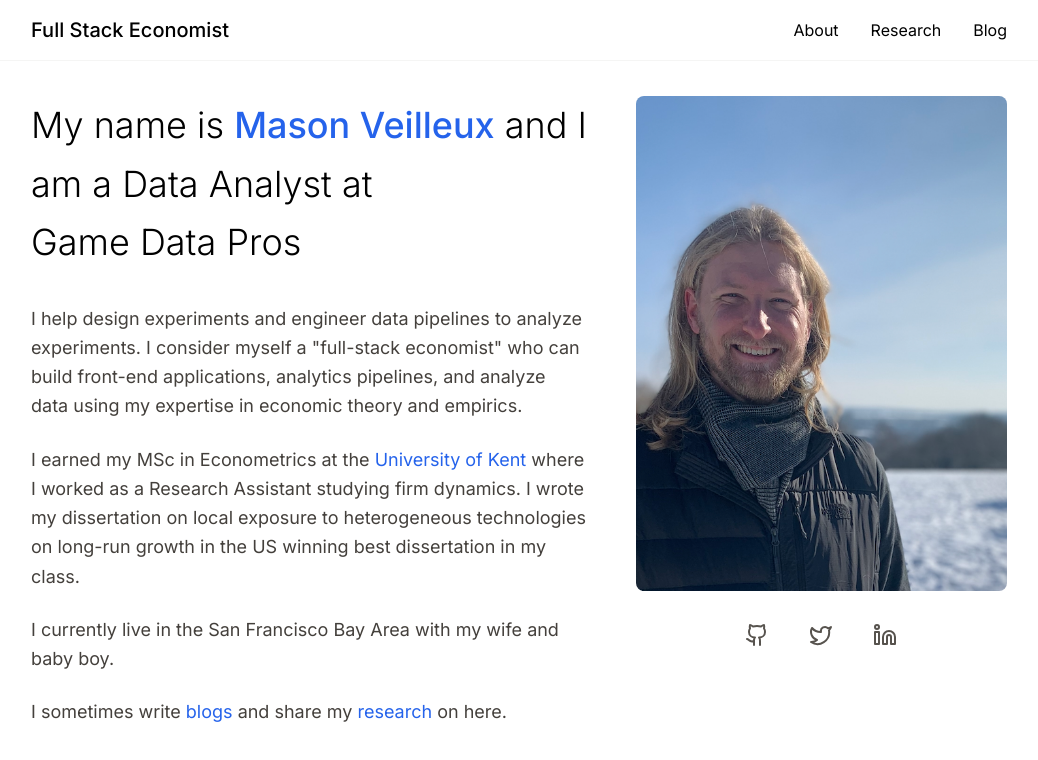
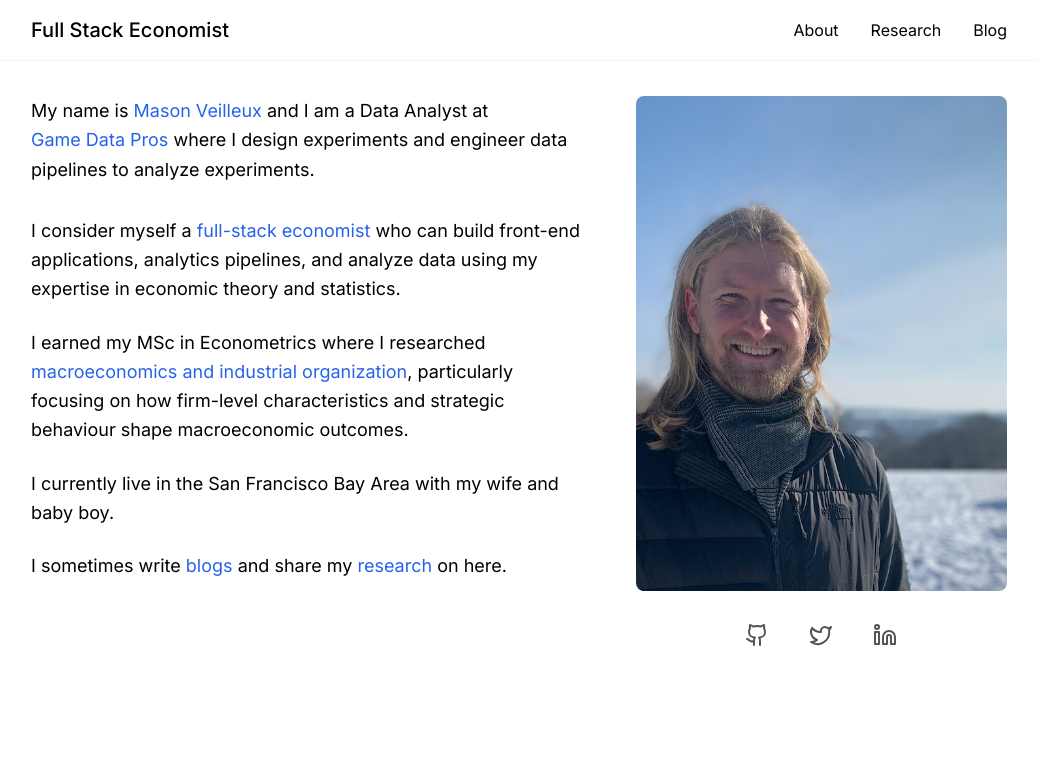
Before and after one commit to mjveilleux/personal-website, a Next.js app in the folder personal-website/: page / in a window 1280 px wide. Shown: the top 760 px of the page, without its empty margins (121-1159 px from the left). Built offline with nearby package versions, Linux system fonts and the light colour scheme.

Commit message:
updating text

```diff
--- a/personal-website/src/app/about/page.tsx
+++ b/personal-website/src/app/about/page.tsx
@@ -15,25 +15,29 @@ interface Section {
 
 const sections: Section[] = [
   {
-    title: "The Data Journey",
+    title: "Trail-blazing Full-Stack Economics",
     content: (
       <>
         <p className="mb-4">
-          I'm Mason Veilleux, a Data Analyst at Game Data Pros where I design experiments
-          and engineer data pipelines. I consider myself a "full-stack economist" - someone who
-          can build front-end applications, analytics pipelines, and analyze data using economic
-          theory and empirics.
+          I'm Mason Veilleux. I consider myself a "full-stack economist" - someone who
+          can build front-end applications, plumb analytics pipelines, and generate insights using a rigorous application of economic
+          theory and statistics.
         </p>
-        <p>
-          My toolkit includes R, Python, and a deep understanding of experimental design that helps
-          me bridge the gap between economic theory and practical applications.
+        <p className="mb-4">
+          My toolkit includes a deep understanding of experimental design and data-intensive application architecture that helps
+          combine rigourous analytics with software that scales.
         </p>
+        <p className="mb-4">
+        I am proficient in developing React Apps using Typescript, Python, SQL (Redshift, SQL Server, Postgres), R, and Stan.
+        I take pride in helping my team by contributing to several aspects of a data project.
+        </p>
+
       </>
     ),
    component: <LaptopModel />
   },
   {
-    title: "Academic Foundations",
+    title: "From the Ivory Tower to the Wild",
     content: (
       <p>
         At the University of Kent, I earned my MSc in Econometrics, diving deep into firm dynamics
@@ -45,25 +49,29 @@ const sections: Section[] = [
     component: <UniversityModel />
   },
   {
-    title: "Recent Projects",
+    title: "What Have I Been up to Recently?",
     content: (
       <div className="space-y-4">
         <p className="text-lg">Some highlights from my recent work:</p>
         <ul className="space-y-2">
-          <li>• Developed a multi-collinearity analysis tool for econometric research</li>
-          <li>• Created a hospital readmissions prediction model (1st place in DataCamp competition)</li>
-          <li>• Built a RShiny dashboard for P2P-based businesses</li>
+          {/*
+          <li>• Correlated Arms in MABs using Upper Confidence Bound sampling</li>
+          <li>• Quantifying Uncertainty in NFL Power Rankings</li>
+          */}
+          <li>• Developing a Quote Automation and Bid Optimization platform for construction companies (ask me about it!)</li>
+          <li>• Named DataCamp's 2023 "Top Statistical Surgeon" (best submission in 2023)</li>
+          <li>• Best Dissertation in the School of Economics (2022)</li>
         </ul>
       </div>
     ),
     component: <ProjectModel />
   },
   {
-    title: "Teaching & Writing",
+    title: "'Metrics on my Mind",
     content: (
       <p>
         I'm passionate about making economics accessible. My guide "Getting Started With Economics"
-        helps undergraduates navigate the field. Through my blog, I break down complex econometric
+        helps introduec undergraduates to the field. Through my blog, I break down complex econometric
         concepts and share insights from my research and practical applications.
       </p>
     ),
@@ -73,7 +81,7 @@ const sections: Section[] = [
     title: "Life in the Bay",
     content: (
       <p>
-        Currently based in the San Francisco Bay Area with my wife and baby boy, I continue to
+        Currently based in the Bay Area with my wife and baby boy, I continue to
         explore the intersection of economics, data science, and technology. When not coding or
         analyzing data, you might find me writing about economics or working on my next project.
       </p>
--- a/personal-website/src/app/page.tsx
+++ b/personal-website/src/app/page.tsx
@@ -21,43 +21,47 @@ export default function Home() {
           transition={{ duration: 0.8 }}
         >
           <motion.h1
-            className="text-4xl font-light leading-relaxed"
+            className="text-lg leading-relaxed"
             initial={{ opacity: 0, y: 20 }}
             animate={{ opacity: 1, y: 0 }}
           >
             My name is{' '}
-            <span className="font-medium text-blue-600">Mason Veilleux</span>{' '}
+            <span className="text-blue-600 relative inline-block after:content-[''] after:absolute after:w-full after:h-0.5 after:bg-blue-600 after:bottom-0 after:left-0 after:scale-x-0 after:transition-transform hover:after:scale-x-100">
+              Mason Veilleux
+            </span>{' '}
             and I am a Data Analyst at{' '}
             <Link
               href="https://gamedatapros.com"
-              className="relative inline-block after:content-[''] after:absolute after:w-full after:h-0.5 after:bg-blue-600 after:bottom-0 after:left-0 after:scale-x-0 after:transition-transform hover:after:scale-x-100"
+              className="text-blue-600 relative inline-block after:content-[''] after:absolute after:w-full after:h-0.5 after:bg-blue-600 after:bottom-0 after:left-0 after:scale-x-0 after:transition-transform hover:after:scale-x-100"
             >
               Game Data Pros
-            </Link>
+            </Link> where I design experiments and engineer data pipelines to analyze experiments.
           </motion.h1>
 
           <motion.div
-            className="space-y-6 text-lg text-stone-700 leading-relaxed"
+            className="space-y-6 text-lg leading-relaxed"
           >
             {[
-              `I help design experiments and engineer data pipelines to analyze experiments.
-               I consider myself a "full-stack economist" who can build front-end applications,
-               analytics pipelines, and analyze data using my expertise in economic theory and empirics.`,
               <>
-                I earned my MSc in Econometrics at the{' '}
-                <Link href="https://kent.ac.uk" className="text-blue-600 hover:text-blue-800 underline-offset-4 hover:underline">
-                  University of Kent
-                </Link>{' '}
-                where I worked as a Research Assistant studying firm dynamics. I wrote my dissertation on
-                local exposure to heterogeneous technologies on long-run growth in the US winning best
-                dissertation in my class.
+                I consider myself a {" "}
+                <span className="text-blue-600 relative inline-block after:content-[''] after:absolute after:w-full after:h-0.5 after:bg-blue-600 after:bottom-0 after:left-0 after:scale-x-0 after:transition-transform hover:after:scale-x-100">
+                  full-stack economist
+                </span>{" "}
+                who can build front-end applications, analytics pipelines, and analyze data using my expertise in economic theory and statistics.
+              </>,
+              <>
+                I earned my MSc in Econometrics where I researched
+                <span className="text-blue-600 relative inline-block after:content-[''] after:absolute after:w-full after:h-0.5 after:bg-blue-600 after:bottom-0 after:left-0 after:scale-x-0 after:transition-transform hover:after:scale-x-100">
+                macroeconomics and industrial organization
+                </span>{","} particularly focusing on how firm-level characteristics and strategic behaviour shape macroeconomic outcomes.
+
               </>,
               "I currently live in the San Francisco Bay Area with my wife and baby boy.",
               <>
                 I sometimes write{' '}
-                <Link href="/blogs" className="text-blue-600 hover:text-blue-800 underline-offset-4 hover:underline">blogs</Link>
+                <Link href="/blogs" className="text-blue-600 relative inline-block after:content-[''] after:absolute after:w-full after:h-0.5 after:bg-blue-600 after:bottom-0 after:left-0 after:scale-x-0 after:transition-transform hover:after:scale-x-100">blogs</Link>
                 {' '}and share my{' '}
-                <Link href="/research" className="text-blue-600 hover:text-blue-800 underline-offset-4 hover:underline">research</Link>
+                <Link href="/research" className="text-blue-600 relative inline-block after:content-[''] after:absolute after:w-full after:h-0.5 after:bg-blue-600 after:bottom-0 after:left-0 after:scale-x-0 after:transition-transform hover:after:scale-x-100">research</Link>
                 {' '}on here.
               </>
             ].map((content, i) => (
--- a/personal-website/src/app/research/page.tsx
+++ b/personal-website/src/app/research/page.tsx
@@ -14,7 +14,7 @@ const papers: Paper[] = [
     title: "Innovative Knowledge, Firm Creation, and Local Growth",
     status: "MSc Dissertation",
     year: "2022",
-    description: "US Cities from 1979-2010 exposed to innovative knowledge flows experience higher long-run firm entry. Causal identification is driven by knowledge in computer-related technologies."
+    description: "US Cities from 1979-2010 exposed to innovative knowledge flows experience higher long-run firm entry. Heterogenous analysis finds that, through the firm entry channel, knowledge in computer-related technologies had the largest affect on local growth."
   },
   {
     title: "Seasonality of Female Marriage in Bangladesh",
```
